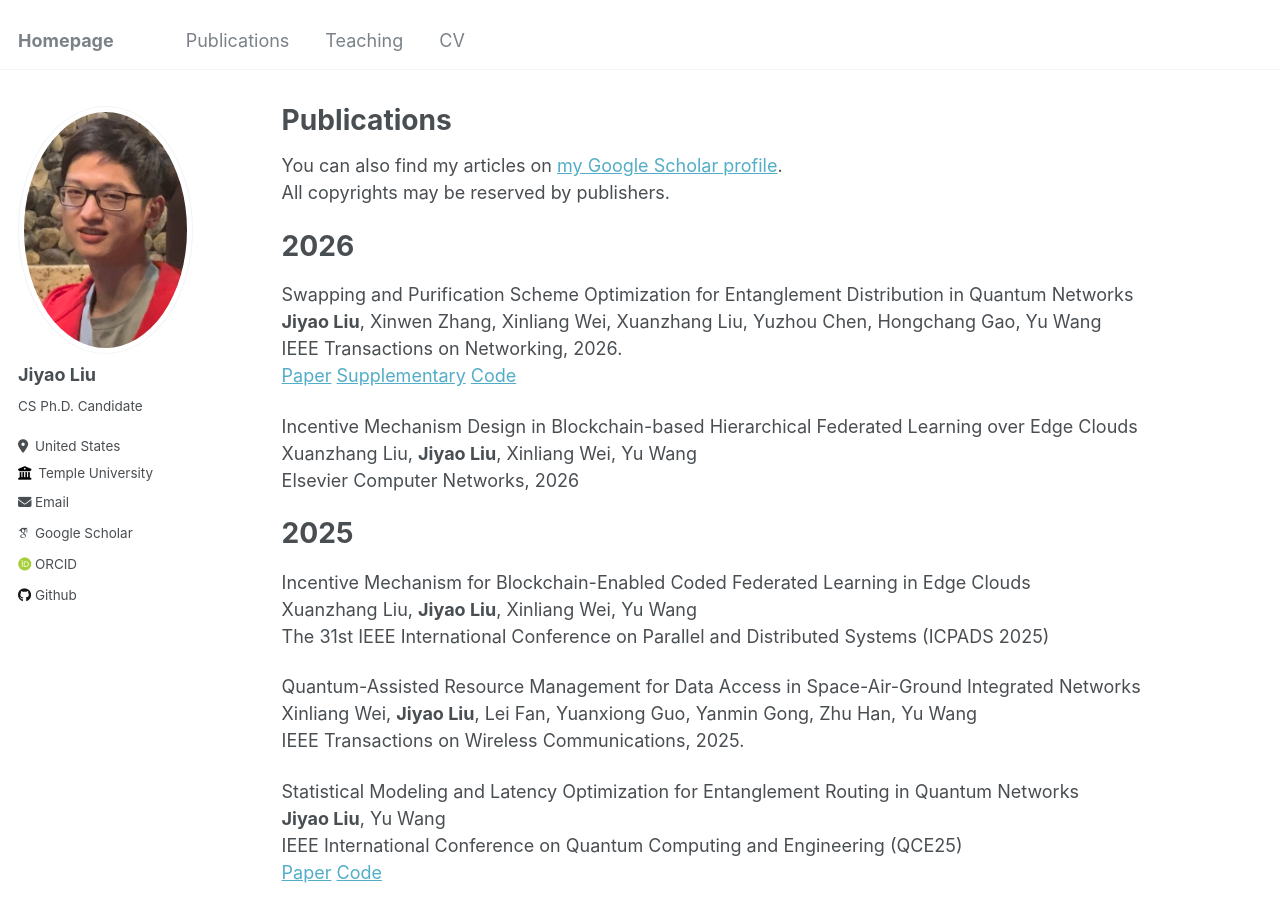
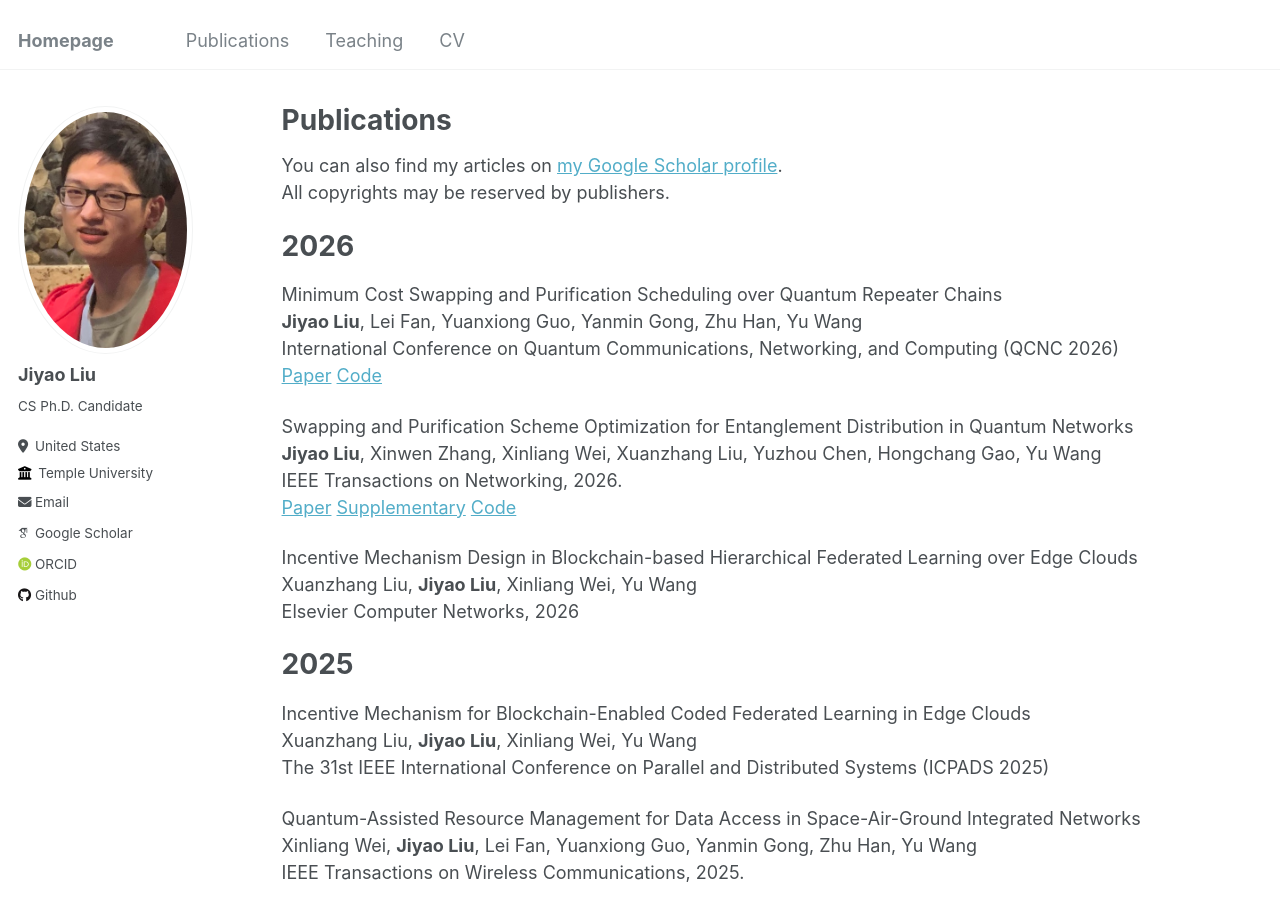
Before and after one commit to Jiyao17/jiyao17.github.io, a Jekyll site: the page built from _pages/publications.md, in a window 1280 px wide and 900 px high. Built offline with Jekyll 4.4.1, drawn with Linux system fonts in a browser that asks for light colours; some web fonts are replaced.

Commit message:
update qcnc 2026 paper

```diff
--- a/_pages/publications.md
+++ b/_pages/publications.md
@@ -24,6 +24,13 @@ All copyrights may be reserved by publishers.
 
 
 # 2026
+
+
+Minimum Cost Swapping and Purification Scheduling over Quantum Repeater Chains
+**Jiyao Liu**, Lei Fan, Yuanxiong Guo, Yanmin Gong, Zhu Han, Yu Wang
+International Conference on Quantum Communications, Networking, and Computing (QCNC 2026)
+[Paper](/files/papers/2026/Exact_OSPS-final.pdf){:target="_blank"} [Code](https://github.com/Jiyao17/osps){:target="_blank"}
+
 
 Swapping and Purification Scheme Optimization for Entanglement Distribution in Quantum Networks
 **Jiyao Liu**, Xinwen Zhang, Xinliang Wei, Xuanzhang Liu, Yuzhou Chen, Hongchang Gao, Yu Wang
```
Also changed, not shown: _pages/about.md (+1 -0 lines), 1 other file.
